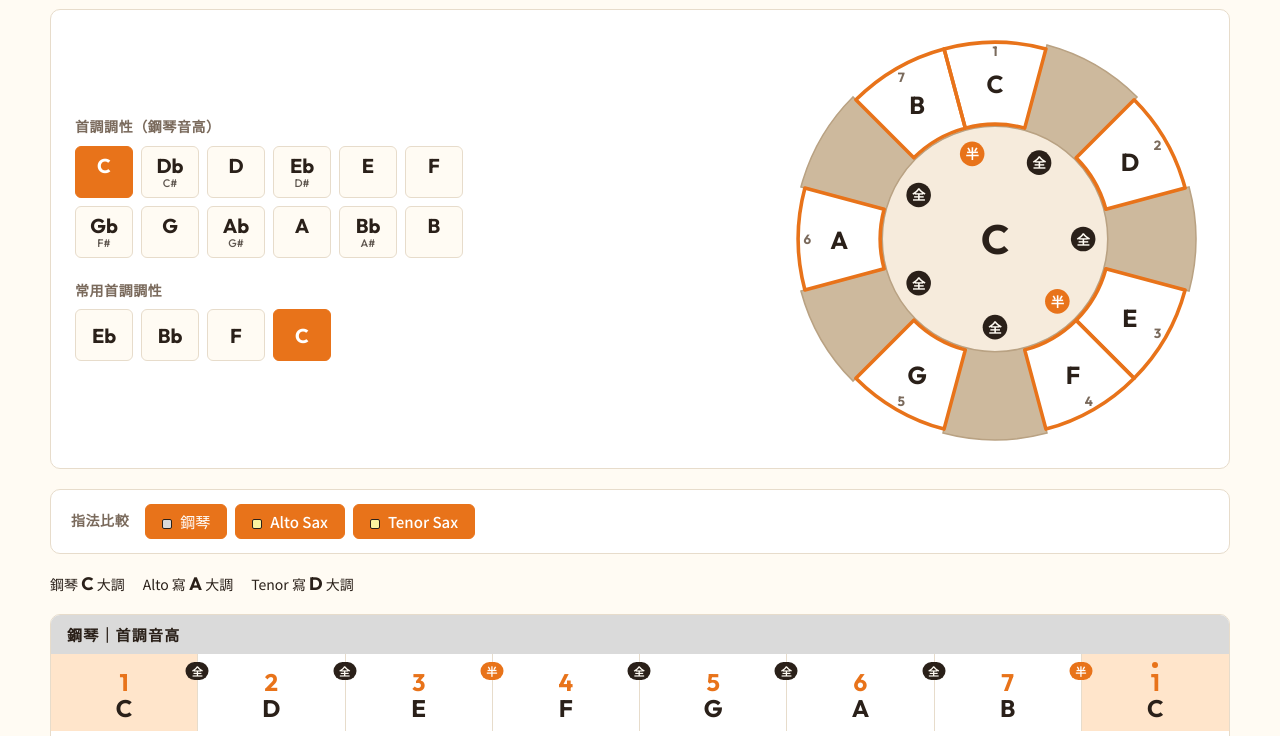
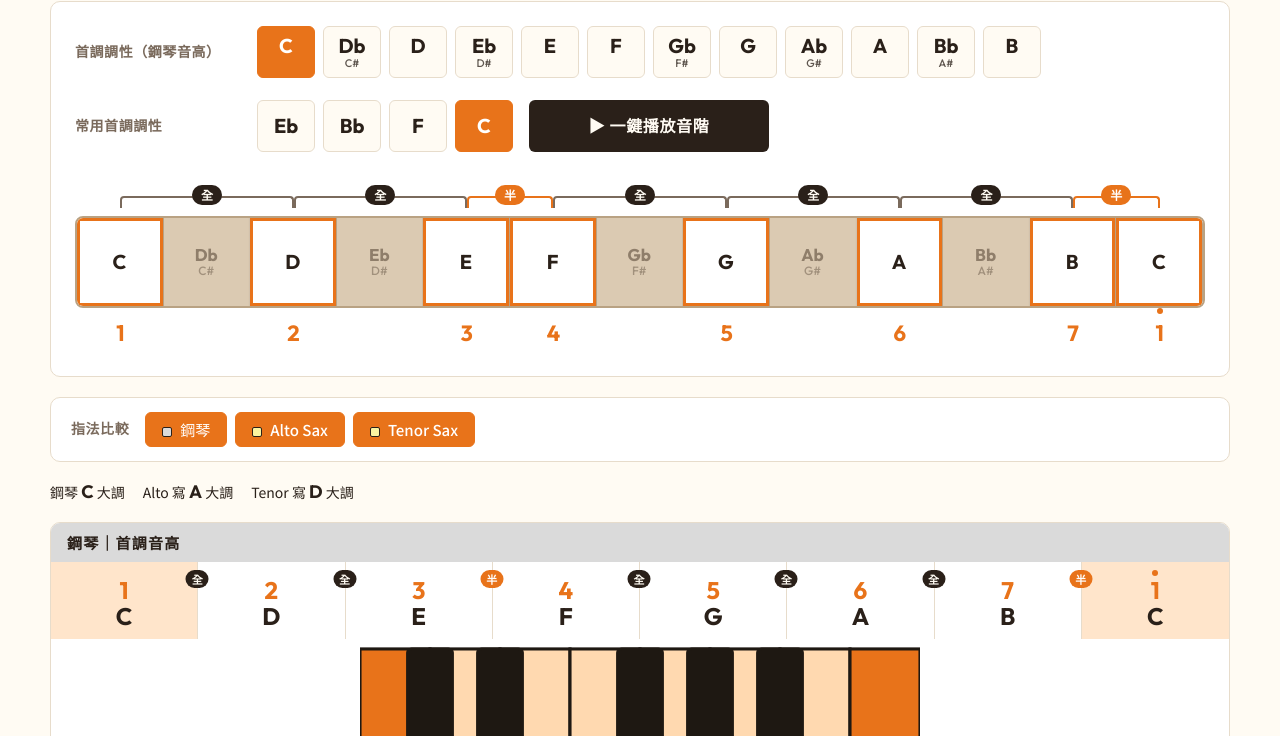
Before and after one commit to joymusicsax/-shiwu-order, a plain HTML site: page scale-fingering-chart.html in a window 1280 px wide. Shown: the part 76-812 px from the top of the page. Drawn offline with Linux system fonts and the light colour scheme.

Commit message:
Update scale-fingering-chart.html

```diff
--- a/scale-fingering-chart.html
+++ b/scale-fingering-chart.html
@@ -1,3 +1,9 @@
+<!doctype html>
+<html lang="zh-Hant">
+<head>
+<meta charset="utf-8">
+<meta name="viewport" content="width=device-width, initial-scale=1">
+<style>:root{color-scheme:light}body{margin:0}[hidden]{display:none!important}</style>
 <title>音階指法對照盤</title>
 <link rel="preconnect" href="https://fonts.googleapis.com">
 <link rel="preconnect" href="https://fonts.gstatic.com" crossorigin>
@@ -50,13 +56,21 @@ button { font: inherit; color: inherit; cursor: pointer; }
 :focus-visible { outline: 3px solid var(--accent); outline-offset: 2px; }
 
 /* controls */
-.panel { display: grid; grid-template-columns: minmax(0, 1fr) minmax(300px, 420px); gap: 28px; padding: 24px; align-items: center; }
-.ctl { display: flex; flex-direction: column; gap: 22px; min-width: 0; }
-.row { display: flex; flex-direction: column; gap: 8px; min-width: 0; }
+.panel { display: flex; flex-direction: column; gap: 22px; padding: 24px; }
+.row { display: grid; grid-template-columns: 170px minmax(0, 1fr); gap: 12px; align-items: center; min-width: 0; }
+.pager { display: flex; align-items: center; gap: 8px; min-width: 0; }
+.playall { flex: 0 1 240px; min-height: 52px; margin-left: 8px; padding: 0 22px; border: 0; border-radius: 6px; background: var(--ink); color: var(--bg); font-weight: 700; font-size: 16px; letter-spacing: .04em; transition: background .15s; }
+.playall:hover { background: var(--accent); color: var(--accent-ink); }
+.playall[aria-pressed="true"] { background: var(--accent); color: var(--accent-ink); }
+.arr { display: none; flex: 0 0 36px; height: 52px; border: 1px solid var(--line); background: var(--bg); border-radius: 6px; font-size: 24px; line-height: 1; padding: 0; }
+.arr:hover:not(:disabled) { border-color: var(--accent); }
+.arr:disabled { opacity: .3; cursor: default; }
+.pager.ov .arr { display: block; }
 .row > .lab { font-size: 14px; font-weight: 700; color: var(--muted); letter-spacing: .04em; }
 .chips { display: flex; flex-wrap: wrap; gap: 8px; min-width: 0; }
-#keys { display: grid; grid-template-columns: repeat(6, 58px); }
-@media (max-width: 420px) { #keys { grid-template-columns: repeat(4, 58px); } }
+#keys { position: relative; flex: 1 1 auto; flex-wrap: nowrap; overflow-x: auto; scrollbar-width: none; }
+#keys::-webkit-scrollbar { display: none; }
+#keys .chip { flex: 0 0 58px; }
 .chip { border: 1px solid var(--line); background: var(--bg); border-radius: 6px; padding: 6px 10px; width: 58px; min-height: 52px; text-align: center; line-height: 1.15; transition: background .15s, border-color .15s; }
 .chip:hover { border-color: var(--accent); }
 .chip[aria-pressed="true"] { background: var(--accent); border-color: var(--accent); color: var(--accent-ink); }
@@ -67,17 +81,28 @@ button { font: inherit; color: inherit; cursor: pointer; }
 
 /* stage */
 .card { background: var(--surface); border: 1px solid var(--line); border-radius: 10px; min-width: 0; overflow: hidden; }
-.dialbox { display: flex; flex-direction: column; gap: 10px; align-items: center; }
-#dial { width: 100%; max-width: 410px; height: auto; display: block; touch-action: manipulation; }
-#dial .sec { cursor: pointer; }
-#dial .ov { transform-origin: 200px 200px; transition: transform .7s cubic-bezier(.3,.7,.2,1); }
-#dial .ul { transition: transform .7s cubic-bezier(.3,.7,.2,1); }
+.rulerwrap { min-width: 0; overflow-x: auto; padding-bottom: 4px; }
+.ruler { min-width: 620px; }
+.brk { position: relative; height: 42px; margin-inline: 2px; }
+.br { position: absolute; top: 22px; height: 12px; border: 2px solid var(--muted); border-bottom: 0; border-radius: 4px 4px 0 0; }
+.br i { position: absolute; left: 50%; top: -13px; transform: translateX(-50%); font-style: normal; font-size: 12px; font-weight: 700; line-height: 20px; padding: 0 9px; border-radius: 10px; background: var(--ink); color: var(--bg); }
+.br.h { border-color: var(--accent); }
+.br.h i { background: var(--accent); color: var(--accent-ink); }
+.win { position: relative; height: 92px; border: 2px solid var(--cover-line); border-radius: 8px; overflow: hidden; background: var(--ring-nat); cursor: pointer; }
+.under { position: absolute; top: 0; bottom: 0; left: 0; width: calc(120 * 100% / 13); display: flex; transition: transform .7s cubic-bezier(.3,.7,.2,1); }
+.uc { flex: 0 0 calc(100% / 120); display: flex; flex-direction: column; align-items: center; justify-content: center; border-right: 1px solid var(--line); font-family: var(--font-note); font-weight: 700; line-height: 1.15; background: var(--ring-nat); }
+.uc.blk { background: var(--ring-acc); }
+.uc .a { font-size: 20px; }
+.uc.blk .a { font-size: 17px; }
+.uc .b { font-size: 12px; font-weight: 500; opacity: .75; }
+.mask { position: absolute; inset: 0; display: grid; grid-template-columns: repeat(13, 1fr); pointer-events: none; }
+.mc { border-right: 1px solid var(--cover-line); }
+.mc.cov { background: var(--cover); opacity: .62; }
+.mc.hole { box-shadow: inset 0 0 0 3px var(--accent); }
+.degs { display: grid; grid-template-columns: repeat(13, 1fr); margin-inline: 2px; height: 40px; }
+.degs .deg { text-align: center; padding-top: 14px; font-size: 22px; }
 .pick { display: flex; align-items: center; gap: 16px; padding: 14px 20px; flex-wrap: wrap; }
 .pick .lab { font-size: 14px; font-weight: 700; color: var(--muted); letter-spacing: .04em; }
-.seg { display: inline-flex; border: 1px solid var(--line); border-radius: 6px; overflow: hidden; }
-.seg button { border: 0; background: var(--bg); padding: 4px 12px; font-size: 12.5px; }
-.seg button + button { border-left: 1px solid var(--line); }
-.seg button[aria-pressed="true"] { background: var(--ink); color: var(--bg); }
 
 .results { display: flex; flex-direction: column; gap: 16px; min-width: 0; }
 .summary { display: flex; flex-wrap: wrap; gap: 6px 18px; font-size: 14px; }
@@ -108,33 +133,46 @@ button { font: inherit; color: inherit; cursor: pointer; }
 .kb { padding: 8px 12px 14px; }
 .kb svg { width: 100%; max-width: 560px; height: auto; display: block; margin-inline: auto; }
 
-@media (max-width: 900px) {
-  .panel { grid-template-columns: minmax(0, 1fr); padding: 16px; gap: 20px; }
+
+@media (max-width: 760px) {
+  .panel { padding: 16px; gap: 18px; }
+  .row { grid-template-columns: minmax(0, 1fr); gap: 8px; }
   h1 { font-size: 22px; }
 }
 @media (prefers-reduced-motion: reduce) {
-  #dial .ov, #dial .ul { transition: none; }
+  .under { transition: none; }
 }
 </style>
 
+</head>
+<body>
 <div class="wrap">
   <header>
     <h1>音階指法對照盤</h1>
   </header>
 
-  <section class="card panel" aria-label="選擇調性與半音階循環盤">
-    <div class="ctl">
+  <section class="card panel" aria-label="選擇首調調性並對照半音階教具">
     <div class="row">
       <div class="lab">首調調性（鋼琴音高）</div>
+      <div class="pager">
+        <button type="button" class="arr" id="kprev" aria-label="往左看更多調性">‹</button>
         <div class="chips" id="keys" role="group" aria-label="首調調性，從 C 開始"></div>
+        <button type="button" class="arr" id="knext" aria-label="往右看更多調性">›</button>
+      </div>
     </div>
     <div class="row">
       <div class="lab">常用首調調性</div>
       <div class="chips" id="quick" role="group" aria-label="常用調性"></div>
     </div>
+    <div class="rulerwrap">
+      <div class="ruler">
+        <div class="brk" id="brk"></div>
+        <div class="win" id="win" role="img" aria-label="半音階音名排成一列，上面蓋著依全全半全全全半挖空的半透明教具">
+          <div class="under" id="under"></div>
+          <div class="mask" id="mask"></div>
         </div>
-    <div class="dialbox">
-      <svg id="dial" viewBox="0 0 400 400" role="img" aria-label="十二個半音排成一圈，上面蓋著依全全半全全全半挖空的教具"></svg>
+        <div class="degs" id="degs"></div>
+      </div>
     </div>
   </section>
 
@@ -145,6 +183,7 @@ button { font: inherit; color: inherit; cursor: pointer; }
     </div>
     <div class="results" id="results"></div>
   </section>
+
 </div>
 
 <script>
@@ -179,7 +218,7 @@ button { font: inherit; color: inherit; cursor: pointer; }
     1:  { L: [0,0,0], R: [0,0,0] }                   // C#
   };
 
-  var state = { key: 0, rot: 0, ring: 'piano', insts: { piano: true, alto: true, tenor: true } };
+  var state = { key: 0, insts: { piano: true, alto: true, tenor: true } };
 
   /* ---------- 拼音名 ---------- */
   function accOf(li, pc) { var d = (((pc - NATPC[li]) % 12) + 12) % 12; return d > 6 ? d - 12 : d; }
@@ -216,6 +255,7 @@ button { font: inherit; color: inherit; cursor: pointer; }
     [3, 10, 5, 0].forEach(function (k) {
       quick.appendChild(el('<button type="button" class="chip" data-k="' + k + '"><span class="n">' + TON[k] + '</span></button>'));
     });
+    quick.appendChild(el('<button type="button" class="playall" id="playall" aria-pressed="false">▶ 一鍵播放音階</button>'));
     var insts = document.getElementById('insts');
     ['piano', 'alto', 'tenor'].forEach(function (id) {
       insts.appendChild(el('<button type="button" class="chip inst" data-i="' + id + '" aria-pressed="true"><span class="sw" style="background:' + INST[id].sw + '"></span>' + INST[id].label + '</button>'));
@@ -224,97 +264,72 @@ button { font: inherit; color: inherit; cursor: pointer; }
       var t = e.target.closest('button'); if (!t) return;
       if (t.dataset.k !== undefined) { setKey(+t.dataset.k); }
       else if (t.dataset.i) { toggleInst(t.dataset.i); }
-      else if (t.dataset.m) { state.ring = t.dataset.m; render(); }
+      else if (t.id === 'playall') { togglePlay(); }
     });
   }
-  function setKey(k) { state.key = k; render(); }
+  function initPager() {
+    var k = document.getElementById('keys'), pg = k.parentNode, prev = document.getElementById('kprev'), next = document.getElementById('knext');
+    function upd() {
+      pg.classList.toggle('ov', k.scrollWidth > k.clientWidth + 1);
+      prev.disabled = k.scrollLeft <= 1;
+      next.disabled = k.scrollLeft + k.clientWidth >= k.scrollWidth - 1;
+    }
+    prev.addEventListener('click', function () { k.scrollBy({ left: -k.clientWidth * 0.75, behavior: 'smooth' }); });
+    next.addEventListener('click', function () { k.scrollBy({ left: k.clientWidth * 0.75, behavior: 'smooth' }); });
+    k.addEventListener('scroll', upd);
+    window.addEventListener('resize', upd);
+    if (window.ResizeObserver) new ResizeObserver(upd).observe(k);
+    upd();
+  }
+  function setKey(k) { stopPlay(); state.key = k; render(); }
   function toggleInst(id) {
     var on = Object.keys(state.insts).filter(function (x) { return state.insts[x]; });
     if (state.insts[id] && on.length === 1) return;       // 至少留一種
-    state.insts[id] = !state.insts[id]; render();
+    stopPlay(); state.insts[id] = !state.insts[id]; render();
   }
 
-  /* ---------- 圓盤 ---------- */
-  var C = 200;
-  function pol(r, deg) { var a = deg * Math.PI / 180; return [C + r * Math.sin(a), C - r * Math.cos(a)]; }
-  function sector(a0, a1, r0, r1) {
-    var p1 = pol(r1, a0), p2 = pol(r1, a1), p3 = pol(r0, a1), p4 = pol(r0, a0);
-    return 'M' + p1 + 'A' + r1 + ',' + r1 + ' 0 0 1 ' + p2 + 'L' + p3 + 'A' + r0 + ',' + r0 + ' 0 0 0 ' + p4 + 'Z';
+  /* ---------- 橫列教具：上層半透明挖空板不動，下層音名跟著調性滑動 ---------- */
+  var HOLES = [0, 2, 4, 5, 7, 9, 11, 12], NCELL = 120, BASE = 48, stripIdx = BASE, snapTimer = null;
+  function buildStrip() {
+    var under = document.getElementById('under'), h = '';
+    for (var i = 0; i < NCELL; i++) {
+      var d = DUAL[i % 12];
+      h += '<div class="uc ' + (d.length > 1 ? 'blk' : 'nat') + '"><span class="a">' + d[0] + '</span>' + (d[1] ? '<span class="b">' + d[1] + '</span>' : '') + '</div>';
     }
-  var dial, ringLabels = [], ov, ulEls = [], centerName;
-  function svgEl(tag, attrs, parent) {
-    var e = document.createElementNS('http://www.w3.org/2000/svg', tag);
-    for (var k in attrs) e.setAttribute(k, attrs[k]);
-    if (parent) parent.appendChild(e); return e;
+    under.innerHTML = h;
+    var m = '', dg = '';
+    for (var p = 0; p < 13; p++) {
+      var hole = HOLES.indexOf(p) >= 0;
+      m += '<div class="mc ' + (hole ? 'hole' : 'cov') + '"></div>';
+      dg += hole ? '<span class="deg' + (p === 12 ? ' hi' : '') + '">' + (p === 12 ? 1 : MAJ.indexOf(p) + 1) + '</span>' : '<span></span>';
     }
-  function buildDial() {
-    dial = document.getElementById('dial');
-    var base = svgEl('g', {}, dial);
-    for (var i = 0; i < 12; i++) {
-      var isBlack = BLACK.indexOf(i) >= 0;
-      var g = svgEl('g', { 'class': 'sec', 'data-pos': i }, base);
-      svgEl('path', { d: sector(i * 30 - 15, i * 30 + 15, 112, 192), fill: isBlack ? 'var(--ring-acc)' : 'var(--ring-nat)', stroke: 'var(--line)', 'stroke-width': 1.5 }, g);
-      var p = pol(152, i * 30);
-      var t = svgEl('text', { x: p[0], y: p[1], 'text-anchor': 'middle', 'dominant-baseline': 'central', fill: 'var(--ink)', 'font-family': 'var(--font-note)', 'font-weight': 700 }, g);
-      ringLabels.push(t);
+    document.getElementById('mask').innerHTML = m;
+    document.getElementById('degs').innerHTML = dg;
+    var bk = '', pos = 0;
+    STEPS.forEach(function (st) {
+      bk += '<div class="br' + (st === 1 ? ' h' : '') + '" style="left:' + ((pos + 0.5) / 13 * 100) + '%;width:' + (st / 13 * 100) + '%"><i>' + (st === 2 ? '全' : '半') + '</i></div>';
+      pos += st;
+    });
+    document.getElementById('brk').innerHTML = bk;
+    document.getElementById('win').addEventListener('click', function (e) {
+      var r = this.getBoundingClientRect(), p = Math.floor((e.clientX - r.left) / (r.width / 13));
+      p = Math.max(0, Math.min(12, p));
+      setKey((state.key + p) % 12);
+    });
+    var u = document.getElementById('under');
+    u.style.transition = 'none'; place(); void u.offsetWidth; u.style.transition = '';
   }
-    // 挖空教具（會跟著主音旋轉）
-    ov = svgEl('g', { 'class': 'ov' }, dial);
-    [1, 3, 6, 8, 10].forEach(function (i) {
-      svgEl('path', { d: sector(i * 30 - 15, i * 30 + 15, 108, 196), fill: 'var(--cover)', stroke: 'var(--cover-line)', 'stroke-width': 1.5, 'data-pos': i, 'class': 'sec' }, ov);
-    });
-    svgEl('circle', { cx: C, cy: C, r: 110, fill: 'var(--hub)', stroke: 'var(--cover-line)', 'stroke-width': 1.5, 'data-pos': 0 }, ov);
-    MAJ.forEach(function (i) {
-      svgEl('path', { d: sector(i * 30 - 15, i * 30 + 15, 112, 192), fill: 'none', stroke: 'var(--accent)', 'stroke-width': 3.5, 'pointer-events': 'none', 'stroke-linejoin': 'round' }, ov);
-    });
-    // 全／半 標籤（放在教具內圈、兩個挖空格之間）
-    var pos = 0;
-    STEPS.forEach(function (s) {
-      var mid = (pos + s / 2) * 30, p = pol(86, mid), whole = s === 2;
-      var g = svgEl('g', { transform: 'translate(' + p[0] + ',' + p[1] + ')' }, ov);
-      var u = svgEl('g', { 'class': 'ul' }, g); ulEls.push(u);
-      svgEl('circle', { r: 12, fill: whole ? 'var(--ink)' : 'var(--accent)' }, u);
-      var tx = svgEl('text', { 'text-anchor': 'middle', 'dominant-baseline': 'central', 'font-size': 13, 'font-weight': 700, fill: whole ? 'var(--bg)' : 'var(--accent-ink)', 'font-family': 'var(--font-ui)' }, u);
-      tx.textContent = whole ? '全' : '半';
-      pos += s;
-    });
-    // 音級數字（在每個挖空格的外緣）
-    MAJ.forEach(function (i, n) {
-      var p = pol(183, i * 30);
-      var g = svgEl('g', { transform: 'translate(' + p[0] + ',' + p[1] + ')', 'pointer-events': 'none' }, ov);
-      var u = svgEl('g', { 'class': 'ul' }, g); ulEls.push(u);
-      var tx = svgEl('text', { 'text-anchor': 'middle', 'dominant-baseline': 'central', 'font-size': 13, 'font-weight': 700, fill: 'var(--muted)', 'font-family': 'var(--font-note)' }, u);
-      tx.textContent = n + 1;
-    });
-    // 中心文字（不旋轉）
-    centerName = svgEl('text', { x: C, y: C, 'text-anchor': 'middle', 'dominant-baseline': 'central', 'font-size': 40, 'font-weight': 700, fill: 'var(--ink)', 'font-family': 'var(--font-note)', 'pointer-events': 'none' }, dial);
-    dial.addEventListener('click', function (e) {
-      var r = dial.getBoundingClientRect(), x = (e.clientX - r.left) / r.width * 400 - C, y = (e.clientY - r.top) / r.height * 400 - C;
-      var dist = Math.sqrt(x * x + y * y); if (dist < 62 || dist > 198) return;
-      var ang = (Math.atan2(x, -y) * 180 / Math.PI + 360) % 360;
-      setKey(Math.round(ang / 30) % 12);
-    });
-  }
-  function labelRing() {
-    var off = OFFSET[state.ring];
-    ringLabels.forEach(function (t, i) {
-      var d = DUAL[(i + off) % 12];
-      while (t.firstChild) t.removeChild(t.firstChild);
-      var p = pol(152, i * 30);
-      if (d.length === 1) {
-        var a = svgEl('tspan', { x: p[0], 'font-size': 24 }, t); a.textContent = d[0];
-      } else {
-        var a1 = svgEl('tspan', { x: p[0], dy: '-0.55em', 'font-size': 16 }, t); a1.textContent = d[0];
-        var a2 = svgEl('tspan', { x: p[0], dy: '1.2em', 'font-size': 13, 'font-weight': 500, 'fill-opacity': .75 }, t); a2.textContent = d[1];
-      }
-    });
-  }
-  function rotateDial() {
-    var target = state.key * 30, cur = ((state.rot % 360) + 360) % 360;
-    var delta = ((target - cur + 540) % 360) - 180;
-    state.rot += delta;
-    ov.style.transform = 'rotate(' + state.rot + 'deg)';
-    ulEls.forEach(function (u) { u.style.transform = 'rotate(' + (-state.rot) + 'deg)'; });
+  function place() { document.getElementById('under').style.transform = 'translateX(calc(-100% * ' + stripIdx + ' / ' + NCELL + '))'; }
+  function moveStrip() {
+    var u = document.getElementById('under');
+    var delta = ((state.key - (stripIdx % 12) + 18) % 12) - 6;       // 走最短的路
+    stripIdx += delta;
+    clearTimeout(snapTimer);
+    place();
+    snapTimer = setTimeout(function () {                              // 動畫結束後悄悄歸位，避免一直往同一邊跑
+      stripIdx = BASE + state.key;
+      u.style.transition = 'none'; place(); void u.offsetWidth; u.style.transition = '';
+    }, 800);
   }
 
   /* ---------- 指法圖 ---------- */
@@ -396,10 +411,9 @@ button { font: inherit; color: inherit; cursor: pointer; }
   function render() {
     document.querySelectorAll('#keys .chip, #quick .chip').forEach(function (b) { b.setAttribute('aria-pressed', +b.dataset.k === state.key ? 'true' : 'false'); });
     document.querySelectorAll('#insts .chip').forEach(function (b) { b.setAttribute('aria-pressed', state.insts[b.dataset.i] ? 'true' : 'false'); });
-    document.querySelectorAll('#ringmode button').forEach(function (b) { b.setAttribute('aria-pressed', b.dataset.m === state.ring ? 'true' : 'false'); });
-    labelRing(); rotateDial();
-    var name = state.ring === 'piano' ? TON[state.key] : scaleFor(state.ring, state.key).names[0];
-    centerName.textContent = name;
+    moveStrip();
+    var kk = document.getElementById('keys'), sel = kk.querySelector('.chip[aria-pressed="true"]');
+    if (sel && kk.scrollWidth > kk.clientWidth + 1) kk.scrollTo({ left: sel.offsetLeft - (kk.clientWidth - sel.offsetWidth) / 2, behavior: 'smooth' });
     renderResults();
   }
 
@@ -444,6 +458,37 @@ button { font: inherit; color: inherit; cursor: pointer; }
     node.classList.add('flash');
     setTimeout(function () { node.classList.remove('flash'); }, 280);
   }
+  /* 一鍵播放：依序播放目前勾選的每一種樂器的 8 個音 */
+  var playTimers = [], playing = false, STEP_MS = 540;
+  function stopPlay() {
+    playTimers.forEach(clearTimeout); playTimers = []; playing = false;
+    var b = document.getElementById('playall');
+    if (b) { b.textContent = '▶ 一鍵播放音階'; b.setAttribute('aria-pressed', 'false'); }
+  }
+  function flashNode(n) { n.classList.add('flash'); setTimeout(function () { n.classList.remove('flash'); }, 380); }
+  function togglePlay() {
+    if (playing) { stopPlay(); return; }
+    var cards = document.querySelectorAll('#results .card'), t = 0, b = document.getElementById('playall');
+    if (!cards.length) return;
+    audioCtx();                                           // 在點擊當下先喚醒聲音
+    playing = true; b.textContent = '■ 停止播放'; b.setAttribute('aria-pressed', 'true');
+    cards.forEach(function (card) {
+      var cells = card.querySelectorAll('.cell[data-midi]');
+      cells.forEach(function (n) {
+        playTimers.push(setTimeout(function () {
+          playNote(+n.getAttribute('data-midi'), n.getAttribute('data-t')); flashNode(n);
+          if (n.getAttribute('data-t') === 'piano') {
+            var pk = card.querySelectorAll('.pk[data-midi="' + n.getAttribute('data-midi') + '"]');
+            for (var i = 0; i < pk.length; i++) flashNode(pk[i]);
+          }
+        }, t));
+        t += STEP_MS;
+      });
+      t += 500;
+    });
+    playTimers.push(setTimeout(stopPlay, t + 600));
+  }
+
   var res = document.getElementById('results');
   res.addEventListener('click', function (e) { var n = e.target.closest('[data-midi]'); if (n) hit(n); });
   res.addEventListener('keydown', function (e) {
@@ -451,6 +496,8 @@ button { font: inherit; color: inherit; cursor: pointer; }
     var n = e.target.closest('.cell[data-midi]'); if (n) { e.preventDefault(); hit(n); }
   });
 
-  buildControls(); buildDial(); render();
+  buildControls(); initPager(); buildStrip(); stripIdx = BASE + state.key; place(); render();
 })();
 </script>
+</body>
+</html>
```
Lines whose indentation alone changed are shown as unchanged.
